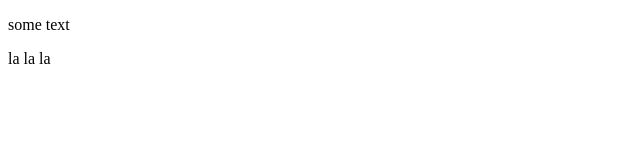
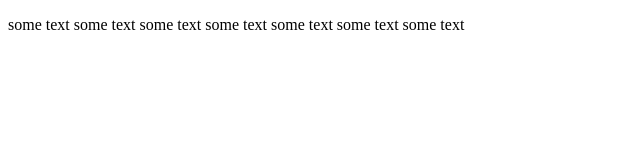
Before and after one commit to LizaVinogradova/site, a plain HTML site: page index.html in a window 1280 px wide. Shown: the whole page, without its empty margins (0-640 px from the left). Drawn offline with Linux system fonts and the light colour scheme.

Commit message:
third commit

```diff
--- a/index.html
+++ b/index.html
@@ -4,8 +4,8 @@
     <meta charset="UTF-8">
     <title>урок 3</title>
     <link href="css/style.css">
-    <p>some text</p>
-    <p>la la la</p>
+    <p>some text some text some text some text some text some text some text</p>
+
 </head>
 <body>
 
```
